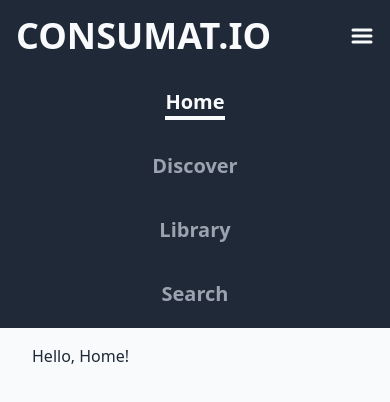
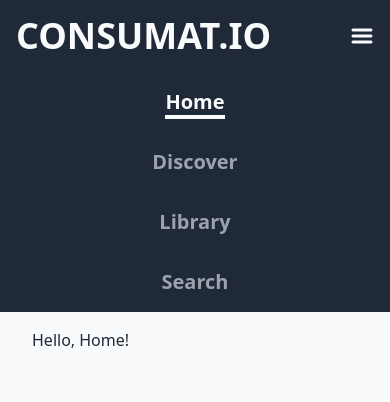
Before and after one commit to pojntfx/consumat.io-frontend, a Next.js app: page / in a window 390 px wide. Both pictures are taken after a click on the button 362 px from the left and 36 px from the top of the page. Shown: the top 402 px of the page. Built offline with nearby package versions, Linux system fonts and the light colour scheme; no server answers.

Commit message:
fix: Fix problem where navigation item was not clickable even though hover state was displayed

```diff
--- a/components/navigation/NavListItem.tsx
+++ b/components/navigation/NavListItem.tsx
@@ -17,13 +17,12 @@ const NavListItem = ({
   setMobileNavbarVisibility = null,
 }: NavListItemProps) => {
   return (
-    <li
-      className={`${styles.navigationLink} ${
-        isMobile ? styles.navigationItemMobile : styles.navigationItem
-      } ${isActive && styles.active}`}
-    >
+    <li>
       <Link href={href}>
         <a
+          className={`${styles.link} ${
+            isMobile ? styles.navigationLinkMobile : styles.navigationLink
+          } ${isActive && styles.active}`}
           onClick={
             setMobileNavbarVisibility &&
             (() => setMobileNavbarVisibility(false))
--- a/styles/Navbar.module.css
+++ b/styles/Navbar.module.css
@@ -1,6 +1,10 @@
 .navigationList {
   @apply flex;
   @apply text-xl;
+}
+
+.navigationList > li {
+  @apply mx-4;
 }
 
 .navigationListMobile {
@@ -10,7 +14,11 @@
   @apply mb-4;
 }
 
-.navigationLink {
+.navigationListMobile > li {
+  @apply my-4;
+}
+
+.link {
   @apply text-center;
   @apply text-gray-400;
   @apply font-bold;
@@ -19,22 +27,18 @@
   @apply border-transparent;
 }
 
-.navigationItem {
-  @apply mx-4;
-}
-
-.navigationItem.active,
-.navigationItem:hover {
+.navigationLink.active,
+.navigationLink:hover {
   @apply border-gray-800;
   @apply text-gray-800;
 }
 
-.navigationItemMobile {
+.navigationLinkMobile {
   @apply my-4;
 }
 
-.navigationItemMobile.active,
-.navigationItemMobile:hover {
+.navigationLinkMobile.active,
+.navigationLinkMobile:hover {
   @apply border-gray-50;
   @apply text-gray-50;
 }
```
